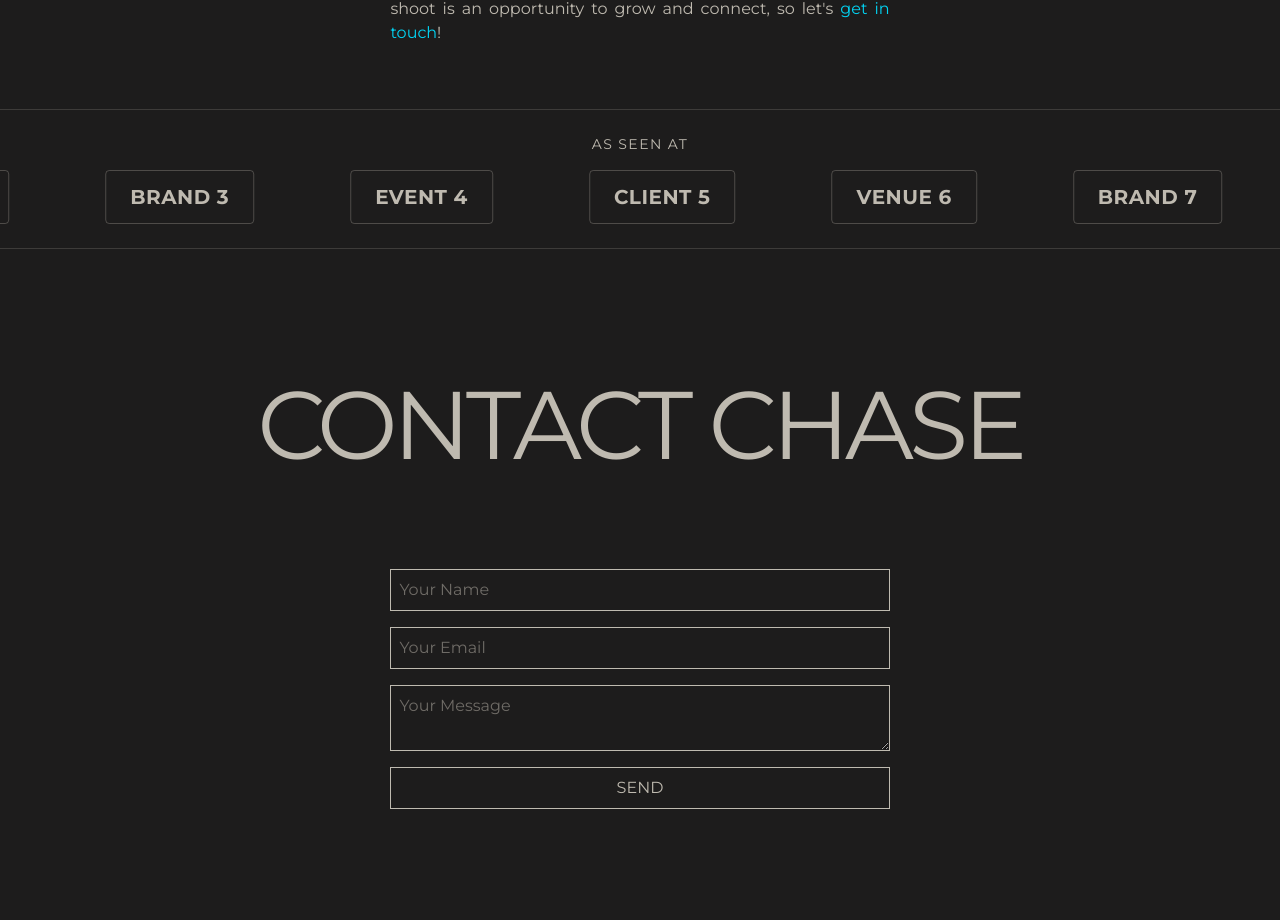
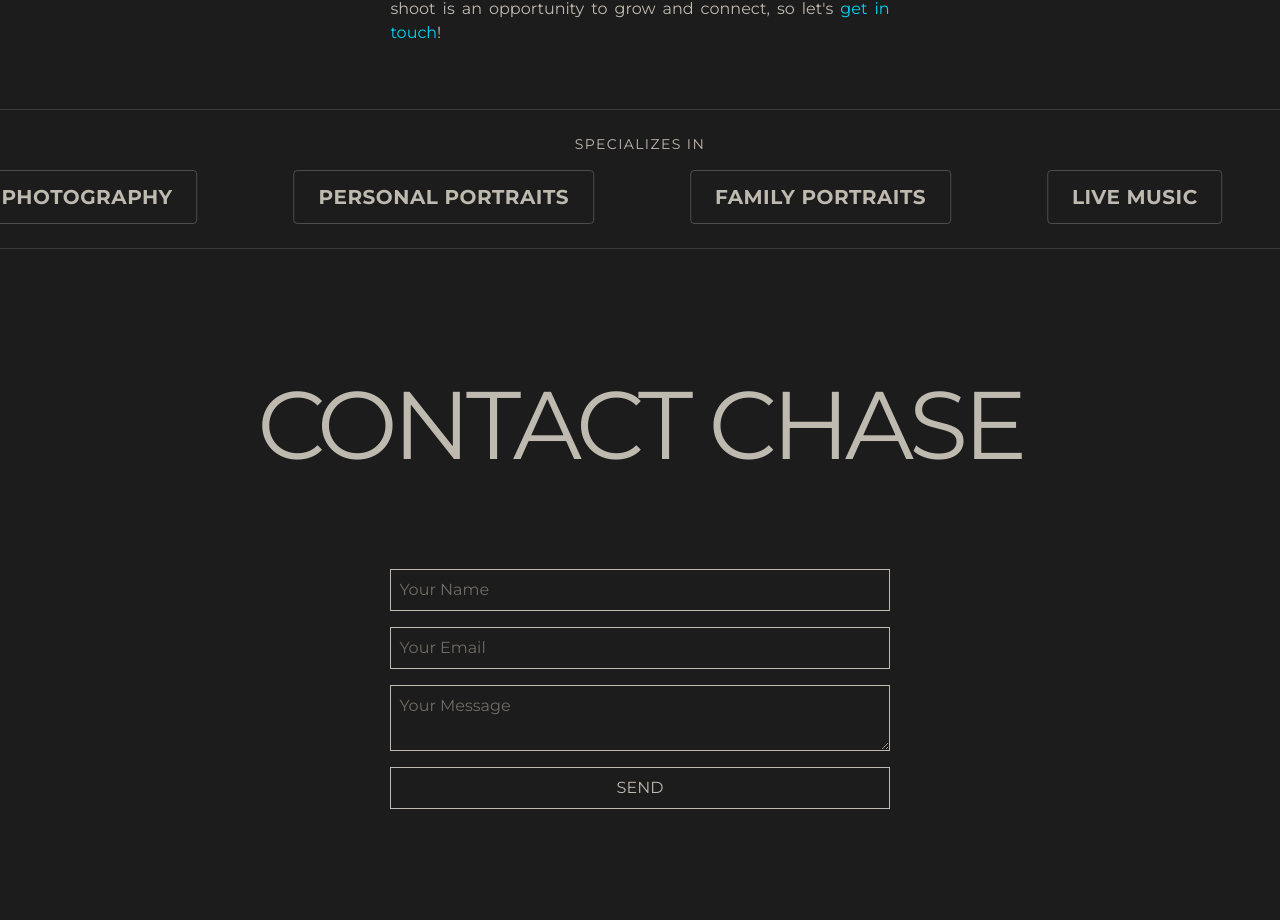
Before and after one commit to msrissaxox/ChaseTipton, a Next.js app in the folder my-nextjs-app/: page / in a window 1280 px wide. Shown: the part 1236-2156 px from the top of the page. Built offline with nearby package versions, Linux system fonts and the light colour scheme.

Commit message:
changed the marquee to reflect specializations

```diff
--- a/my-nextjs-app/components/LogosMarquee.js
+++ b/my-nextjs-app/components/LogosMarquee.js
@@ -1,39 +1,34 @@
 "use client";
 
 export default function LogosMarquee() {
-  // Placeholder logos - replace with actual client/venue logos
-  const logos = [
-    "CLIENT 1",
-    "VENUE 2",
-    "BRAND 3",
-    "EVENT 4",
-    "CLIENT 5",
-    "VENUE 6",
-    "BRAND 7",
-    "EVENT 8",
+  const specializations = [
+    "LIVE MUSIC",
+    "EVENT PHOTOGRAPHY",
+    "PERSONAL PORTRAITS",
+    "FAMILY PORTRAITS",
   ];
 
   return (
     <div className="w-full overflow-hidden bg-[#1d1c1c] py-6 border-y border-[#bfbab0]/20">
-      <div className="text-center text-[#bfbab0] text-sm tracking-widest mb-4">AS SEEN AT</div>
+      <div className="text-center text-[#bfbab0] text-sm tracking-widest mb-4">SPECIALIZES IN</div>
       <div className="flex whitespace-nowrap animate-logos-marquee">
         <div className="flex items-center gap-24">
-          {logos.map((logo, index) => (
+          {specializations.map((specialization, index) => (
             <div
-              key={`logo-1-${index}`}
+              key={`spec-1-${index}`}
               className="text-[#bfbab0] font-bold text-xl tracking-wide px-6 py-3 border border-[#bfbab0]/30 rounded"
             >
-              {logo}
+              {specialization}
             </div>
           ))}
         </div>
         <div className="flex items-center gap-24 pl-24">
-          {logos.map((logo, index) => (
+          {specializations.map((specialization, index) => (
             <div
-              key={`logo-2-${index}`}
+              key={`spec-2-${index}`}
               className="text-[#bfbab0] font-bold text-xl tracking-wide px-6 py-3 border border-[#bfbab0]/30 rounded"
             >
-              {logo}
+              {specialization}
             </div>
           ))}
         </div>
```
